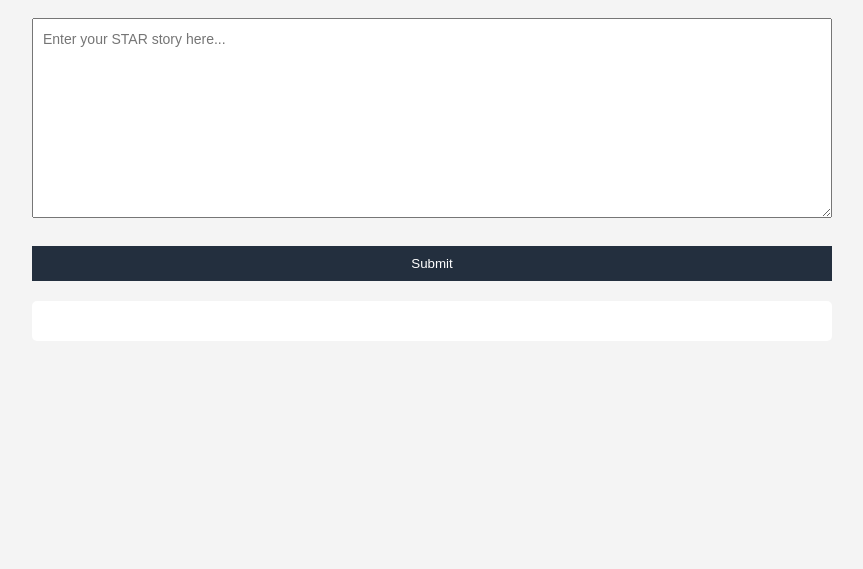
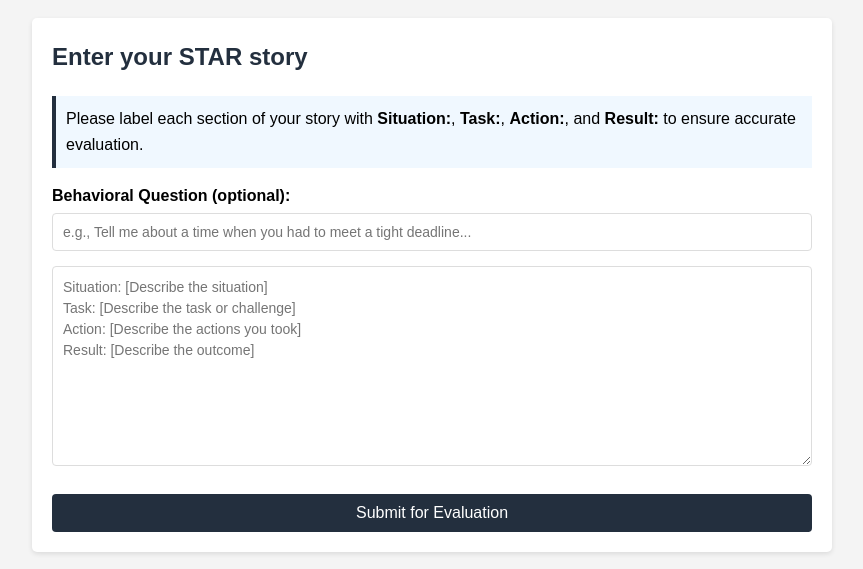
Before and after one commit to ctodd/star-story-evaluator, a website: page public/index.html in a window 1280 px wide. Shown: the part 96-665 px from the top of the page, without its empty margins (208-1071 px from the left). Drawn offline with Linux system fonts and the light colour scheme; no server answers.

Commit message:
Add support for behavioral questions and implied question detection

```diff
--- a/public/index.html
+++ b/public/index.html
@@ -9,8 +9,19 @@
 <body>
     <div class="container">
         <h1>STAR Story Evaluator</h1>
-        <textarea id="storyInput" placeholder="Enter your STAR story here..."></textarea>
-        <button id="submitBtn">Submit</button>
+        <div class="input-section">
+            <h2>Enter your STAR story</h2>
+            <p class="instructions">Please label each section of your story with <strong>Situation:</strong>, <strong>Task:</strong>, <strong>Action:</strong>, and <strong>Result:</strong> to ensure accurate evaluation.</p>
+            <div class="question-input">
+                <label for="questionInput">Behavioral Question (optional):</label>
+                <input type="text" id="questionInput" placeholder="e.g., Tell me about a time when you had to meet a tight deadline...">
+            </div>
+            <textarea id="storyInput" placeholder="Situation: [Describe the situation]
+Task: [Describe the task or challenge]
+Action: [Describe the actions you took]
+Result: [Describe the outcome]"></textarea>
+            <button id="submitBtn">Submit for Evaluation</button>
+        </div>
         <div id="response"></div>
     </div>
     <script src="script.js"></script>
--- a/public/script.js
+++ b/public/script.js
@@ -23,7 +23,13 @@ fetch('/api/average-response-time')
 
 document.getElementById('submitBtn').addEventListener('click', async () => {
     const storyInput = document.getElementById('storyInput').value;
+    const questionInput = document.getElementById('questionInput').value;
     const responseDiv = document.getElementById('response');
+
+    if (!storyInput.trim()) {
+        alert('Please enter your STAR story before submitting.');
+        return;
+    }
 
     // Record the start time
     window.processingStartTime = Date.now();
@@ -70,7 +76,10 @@ document.getElementById('submitBtn').addEventListener('click', async () => {
             headers: {
                 'Content-Type': 'application/json',
             },
-            body: JSON.stringify({ story: storyInput }),
+            body: JSON.stringify({
+                story: storyInput,
+                question: questionInput
+            }),
         });
 
         if (!response.ok) {
@@ -211,6 +220,13 @@ function createEvaluationHtml(response) {
     return `
     <div class="star-evaluation">
         <h2>STAR Response Evaluation</h2>
+
+        ${parsedResponse.impliedQuestion ? `
+        <div class="implied-question">
+            <h3>Implied Question</h3>
+            <p>${parsedResponse.impliedQuestion}</p>
+        </div>
+        ` : ''}
 
         <div class="score-summary">
             <h3>Total Score: <span class="highlight">${calculatedTotalScore}/21</span> - ${parsedResponse.overallEvaluation}</h3>
--- a/public/styles.css
+++ b/public/styles.css
@@ -14,6 +14,45 @@ body {
     padding: 20px;
 }
 
+.input-section {
+    background-color: #fff;
+    padding: 20px;
+    border-radius: 5px;
+    margin-bottom: 20px;
+    box-shadow: 0 2px 5px rgba(0,0,0,0.1);
+}
+
+.input-section h2 {
+    margin-top: 0;
+    color: #232f3e;
+}
+
+.instructions {
+    background-color: #f0f8ff;
+    padding: 10px;
+    border-left: 4px solid #232f3e;
+    margin-bottom: 15px;
+}
+
+.question-input {
+    margin-bottom: 15px;
+}
+
+.question-input label {
+    display: block;
+    margin-bottom: 5px;
+    font-weight: bold;
+}
+
+.question-input input {
+    width: 100%;
+    padding: 10px;
+    box-sizing: border-box;
+    border: 1px solid #ddd;
+    border-radius: 4px;
+    font-size: 14px;
+}
+
 textarea {
     width: 100%;
     height: 200px;
@@ -26,6 +65,8 @@ textarea {
     font-family: Arial, sans-serif;
     font-size: 14px;
     line-height: 1.5;
+    border: 1px solid #ddd;
+    border-radius: 4px;
 }
 
 button {
@@ -36,6 +77,8 @@ button {
     color: #fff;
     border: none;
     cursor: pointer;
+    border-radius: 4px;
+    font-size: 16px;
 }
 
 button:hover {
@@ -122,6 +165,14 @@ button:hover {
     padding-bottom: 10px;
 }
 
+.implied-question {
+    background-color: #f0f8ff;
+    padding: 15px;
+    border-radius: 5px;
+    margin-bottom: 20px;
+    border-left: 4px solid #ff9900;
+}
+
 .score-summary {
     background-color: #232f3e;
     color: white;
```
Also changed, not shown: customPrompt.mjs (+6 -1 lines), server.mjs (+11 -1 lines), README.md.
